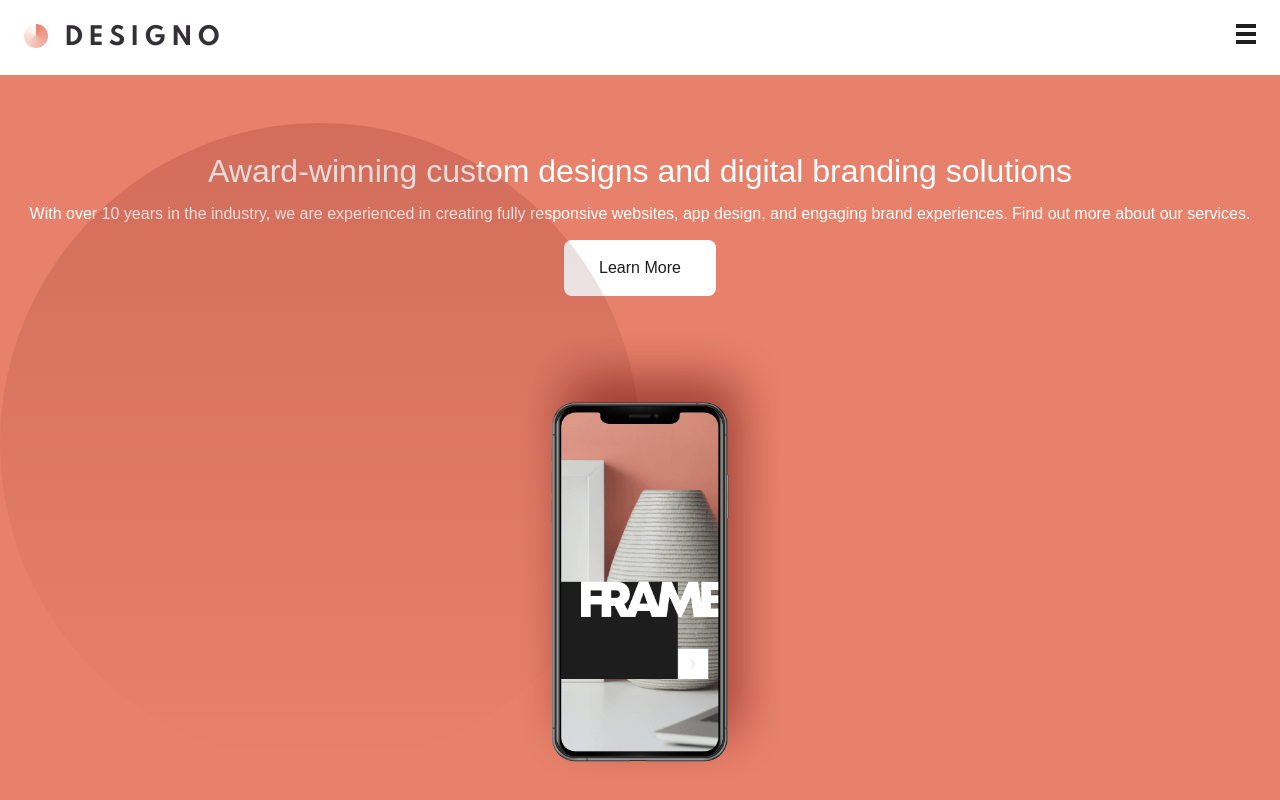
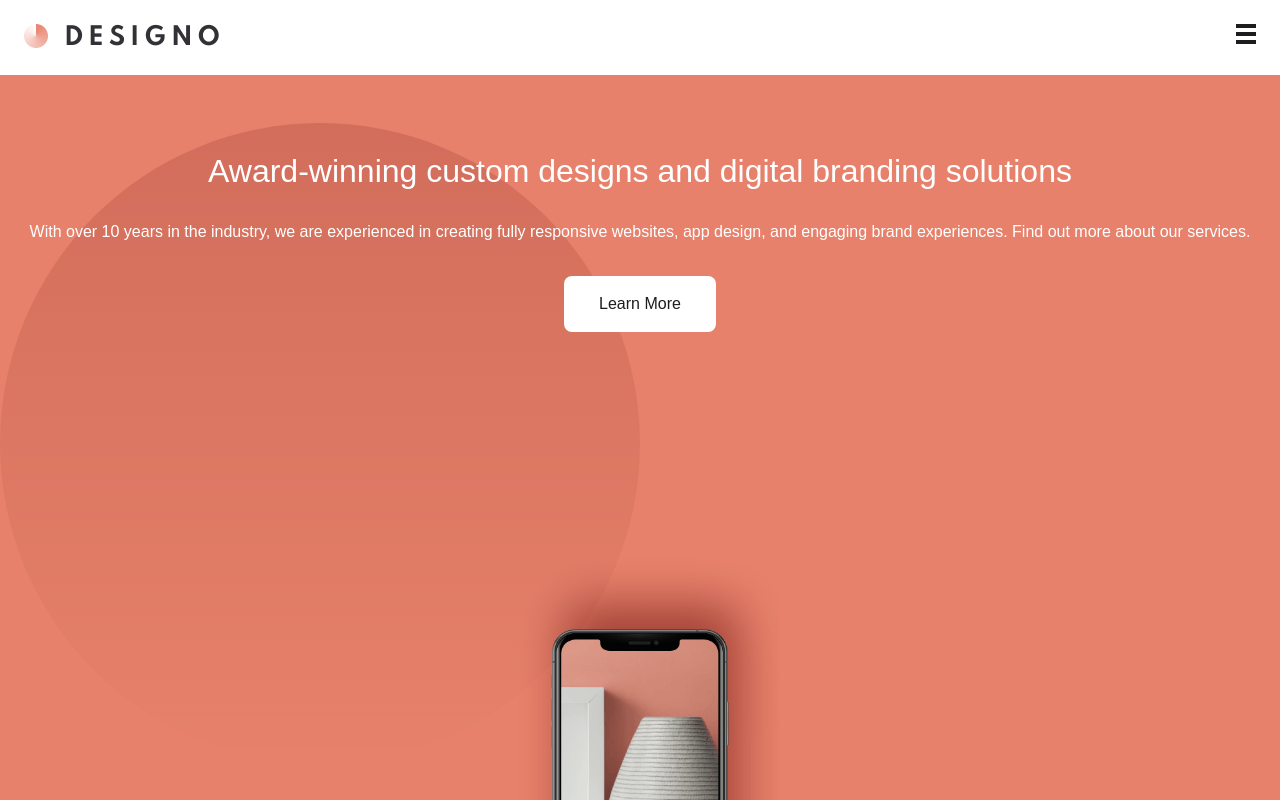
Before and after one commit to glowupmatt/DESIGNO, a Next.js app: page / in a window 1280 px wide. Shown: the top 800 px of the page. Built offline with nearby package versions, Linux system fonts and the light colour scheme.

Commit message:
fixed bottom of home page

```diff
--- a/app/page.tsx
+++ b/app/page.tsx
@@ -14,9 +14,9 @@ export default function Home() {
   const [navOpen, setNavOpen] = useState(false);
   return (
     <div>
-      <body
+      <div
         className={classNames({
-          "overflow-hidden": navOpen === true,
+          "overflow-hidden max-h-screen": navOpen === true,
         })}
       >
         <Navigation navOpen={navOpen} setNavOpen={setNavOpen} />
@@ -24,7 +24,7 @@ export default function Home() {
         <div className="relative">
           <Services />
         </div>
-      </body>
+      </div>
     </div>
   );
 }
--- a/components/HomePageComps/HeroSlide.tsx
+++ b/components/HomePageComps/HeroSlide.tsx
@@ -15,7 +15,7 @@ const HeroSlide = () => {
           />
         </div>
         <div className="flex flex-col justify-center items-center">
-          <div className="flex flex-col gap-[0.875rem] items-center justify-center text-center text-white pt-[5rem] px-[1.5rem]">
+          <div className="flex flex-col gap-[2rem] items-center text-center text-white h-[44.6875rem] mt-[5rem] px-[1.5rem]  z-10">
             <h3 className="tracking-normal leading-8 text-[2rem]">
               Award-winning custom designs and digital branding solutions
             </h3>
@@ -29,7 +29,7 @@ const HeroSlide = () => {
             </div>
           </div>
         </div>
-        <div className="h-[35.77544rem] w-[17.41981rem] relative">
+        <div className="h-[35.77544rem] w-[17.41981rem] absolute top-[28rem]">
           <Image
             alt=""
             src="/assets/home/desktop/image-hero-phone.png"
--- a/components/HomePageComps/Services.tsx
+++ b/components/HomePageComps/Services.tsx
@@ -5,7 +5,7 @@ import { homePageCharacteristics } from "@/data/homePageInfo";
 
 const Services = () => {
   return (
-    <div className="mt-[8rem]">
+    <div className="mt-[6rem]">
       <div className="flex flex-col justify-center items-center gap-[1.5rem]">
         {homePageProjectDisplay.map((data, index) => {
           return (
```
